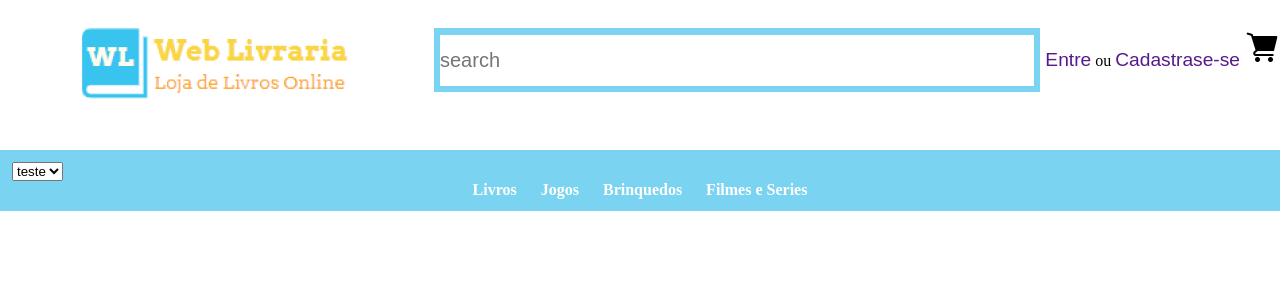
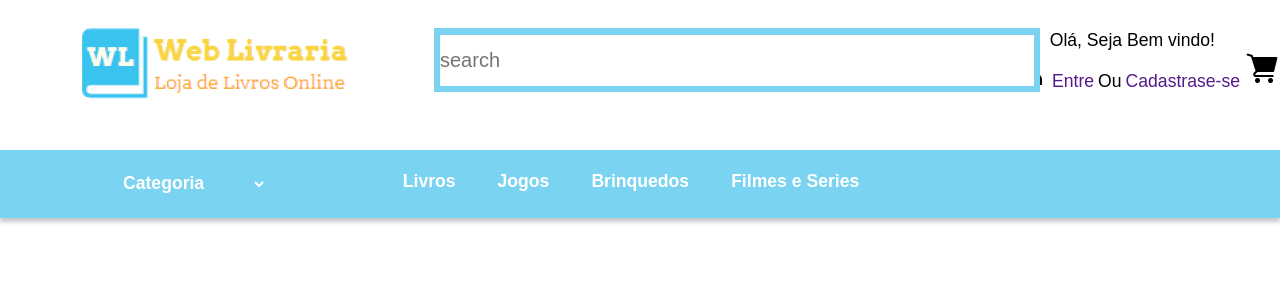
Before and after one commit to DanielZanad/ProjetoUninove4Semestre, a PHP site: page / in a window 1280 px wide. Shown: the top 300 px of the page. Run offline with PHP 8.4, Linux system fonts and the light colour scheme.

Commit message:
Arrumando o header, e criando pasta src

```diff
--- a/index.php
+++ b/index.php
@@ -2,7 +2,7 @@
 ?>
 
 <!DOCTYPE html>
-<html lang="en">
+<html lang="pt-br">
 <head>
     <meta charset="UTF-8">
     <meta http-equiv="X-UA-Compatible" content="IE=edge">
@@ -10,7 +10,7 @@
     <title>Document</title>
 </head>
 <body>
-    <?php include_once './header.php'; ?>
-    <?php include_once './nav.php'; ?>
+    <?php include_once './src/header.php'; ?>
+    <?php include_once './src/nav.php'; ?>
 </body>
 </html>
--- a/header.php
+++ b/src/header.php
@@ -2,13 +2,14 @@
 <header class="menu-principal">
         <img src="./img/WebLivrariaLogo_1.png" id="logo"/>
         <input type="search" placeholder="search" id="search-box">
+        <p>Olá, Seja Bem vindo!</p>
         <div class="login">
             <img src="./img/carbon_user-filled.png" />
             <a href="">Entre</a>
-            ou
+            <p>Ou</p>
             <a href="">Cadastrase-se</a>
             <a href="">
-                <img src="./img/clarity_shopping-cart-solid.png" />
+                <img src="./img/clarity_shopping-cart-solid.png" id="carrinho" />
             </a>
         </div>
 </header>
--- a/nav.php
+++ b/src/nav.php
@@ -1,6 +1,6 @@
 <nav>
-    <select name="Categorias" id="categoria">
-        <option value="">teste</option>
+    <select name="categoria" id="categoria">
+        <option value="">Categoria</option>
         <option value="">teste</option>
         <option value="">teste</option>
     </select>
--- a/styles/style.css
+++ b/styles/style.css
@@ -8,6 +8,13 @@ header{
     min-height: 120px;
     text-align: center;
     margin-top: 30px;
+}
+header > p{
+    text-align: right;
+    margin-right: 65px;
+    font-size: 1.1em;
+    font-family: Arial, Helvetica, sans-serif;
+
 }
 img#logo {
     position: absolute;
@@ -40,6 +47,8 @@ input#search-box{
 }
 div.login > p{
     display: inline;
+    font-size: 1.1em;
+    font-family: Arial, Helvetica, sans-serif;
 }
 div.login{
     text-align: right;
@@ -48,13 +57,14 @@ div.login > a{
     margin-bottom: 20px;
     text-decoration: none;
     font-family: Arial, Helvetica, sans-serif;
-    font-size: 1.2em;
+    font-size: 1.1em;
 }
 
 
 nav{
    background-color: #7AD3F0;
-   padding: 12px;
+   padding: 18px;
+   box-shadow: 0px 4px 4px rgba(0, 0, 0, 0.219);
 }
 div#links > a{
     color: white;
@@ -62,10 +72,40 @@ div#links > a{
     text-align: center;
     text-decoration: none;
     font-weight: bold;
+    font-size: 1.1em;
+    font-family: Arial, Helvetica, sans-serif;
+    border-radius: 5px;
+    transition-duration: 0.3s;
+    margin-right: 18px;
+
+
+}
+div#links > a:hover{
+    background-color: #66b5cf;
+    color: #417283;
 }
 div#links{
-    text-align: center;
+    display: inline;
+    position: absolute;
+    left: 50%;
+    transform: translateX(-50%);
+    padding-top: 3px;
 }
+select#categoria{
+    width: 150px;
+    background-color: #7AD3F0;
+    display: inline;
+    padding: 3px 0px 5px 0px;
+    margin-left: 100px;
+    text-decoration: none;
+    border: 1px solid #7AD3F0;
+    color: white;
+    font-family: Arial, Helvetica, sans-serif;
+    font-size: 1.1em;
+    font-weight: bold;
+
+}
+
 
 
 body {
```
